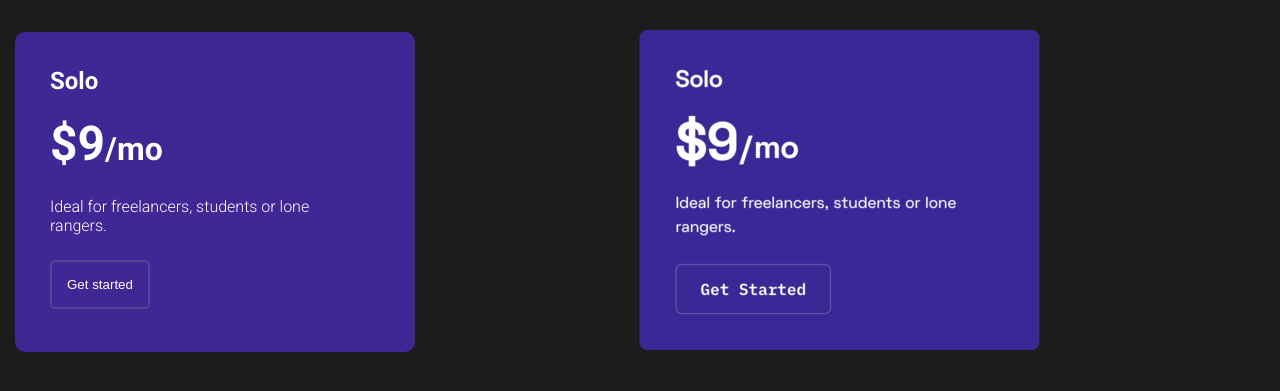
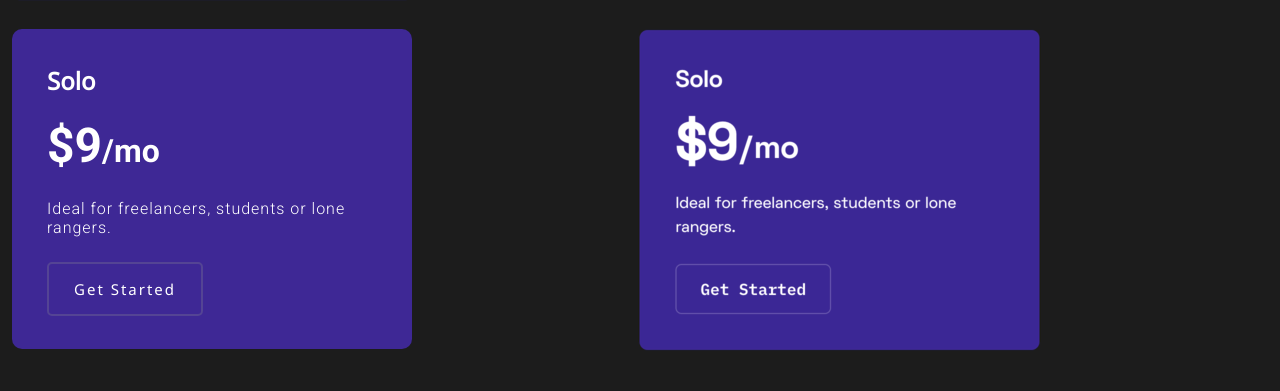
Before and after one commit to kenosama/Css-Challenge, a plain HTML site: page pages/exercice1.html in a window 1280 px wide. Shown: the part 333-724 px from the top of the page. Drawn offline with Linux system fonts and the light colour scheme.

Commit message:
fixing the styling, need to fix the font btw

```diff
--- a/pages/exercice1.html
+++ b/pages/exercice1.html
@@ -16,7 +16,7 @@
                 <h1><span>$9</span>/mo</h1>
                 <p>Ideal for freelancers, students or lone <br>rangers.</p>
                 <button>
-                    Get started
+                    Get Started
                 </button>
 
             </div>
--- a/styles/style1.scss
+++ b/styles/style1.scss
@@ -1,7 +1,7 @@
-@import url(https://fonts.googleapis.com/css2?family=Roboto:wght@300;400;700&display=swap);
+@import url(https://fonts.googleapis.com/css2?family=Noto+Sans:wght@200;300;400&family=Roboto:wght@300;400;700&display=swap);
 $roboto: 'Roboto', sans-serif;
 $purple: #3e2895;
-
+$noto :'Noto Sans', sans-serif;
 * {
     margin: 0;
     padding: 0;
@@ -21,7 +21,7 @@ body{
 }
 
 .card {
-    margin: 15px;
+    margin: 12px;
     padding:35px;
     width: 330px;
     height: 250px;
@@ -40,15 +40,20 @@ body{
         h2{
             margin-bottom: 20px;
             font-weight: bold;
+            font-family: $noto;
 
         }
         p{
           font-weight: 300;
           margin-bottom: 25px;
+          letter-spacing: 1px;
         }
         button{
-            padding: 15px;
+            padding: 15px 25px 15px 25px;
             background-color: $purple;
+            font-family: $noto;
+            letter-spacing: 2px;
+            font-size: 15px;
             border-radius: 5px;
             color: white;
             border: solid #544494 2px;
```
Also changed, not shown: styles/style1.css, 1 other file.
